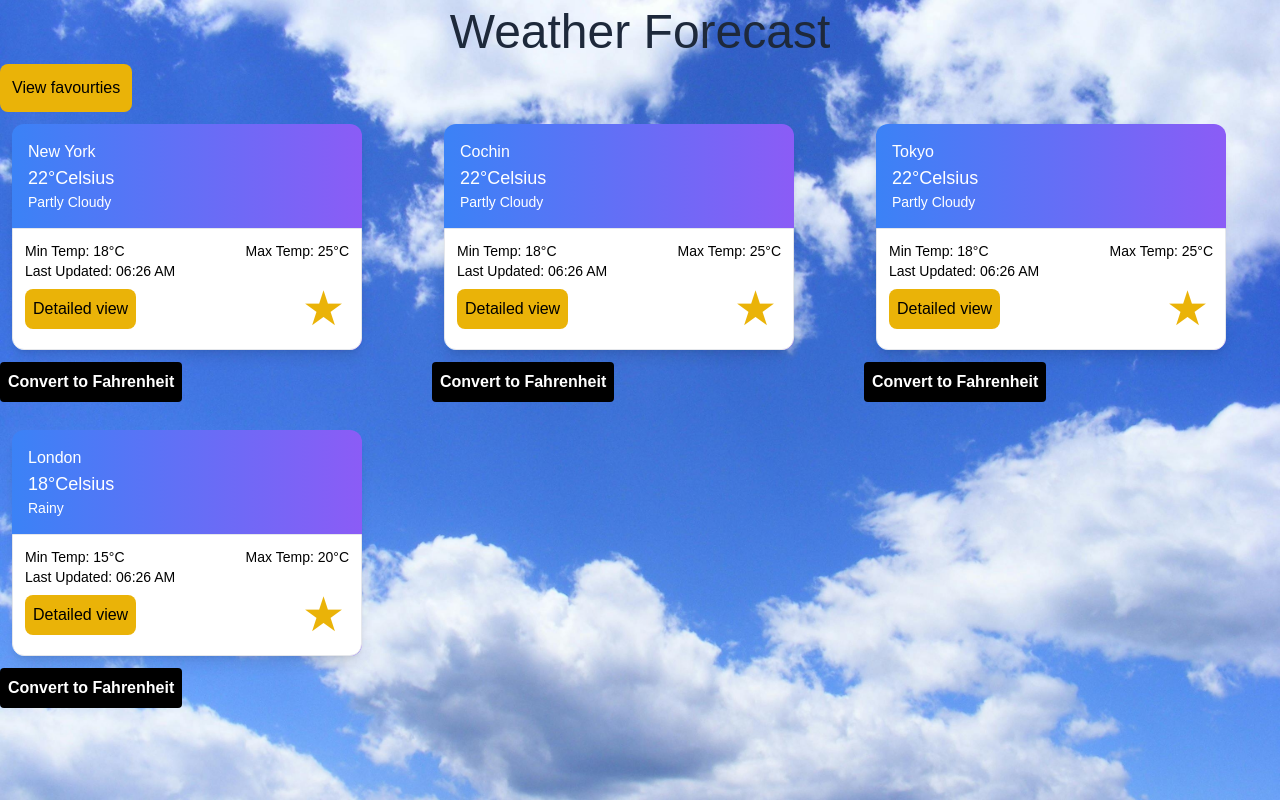
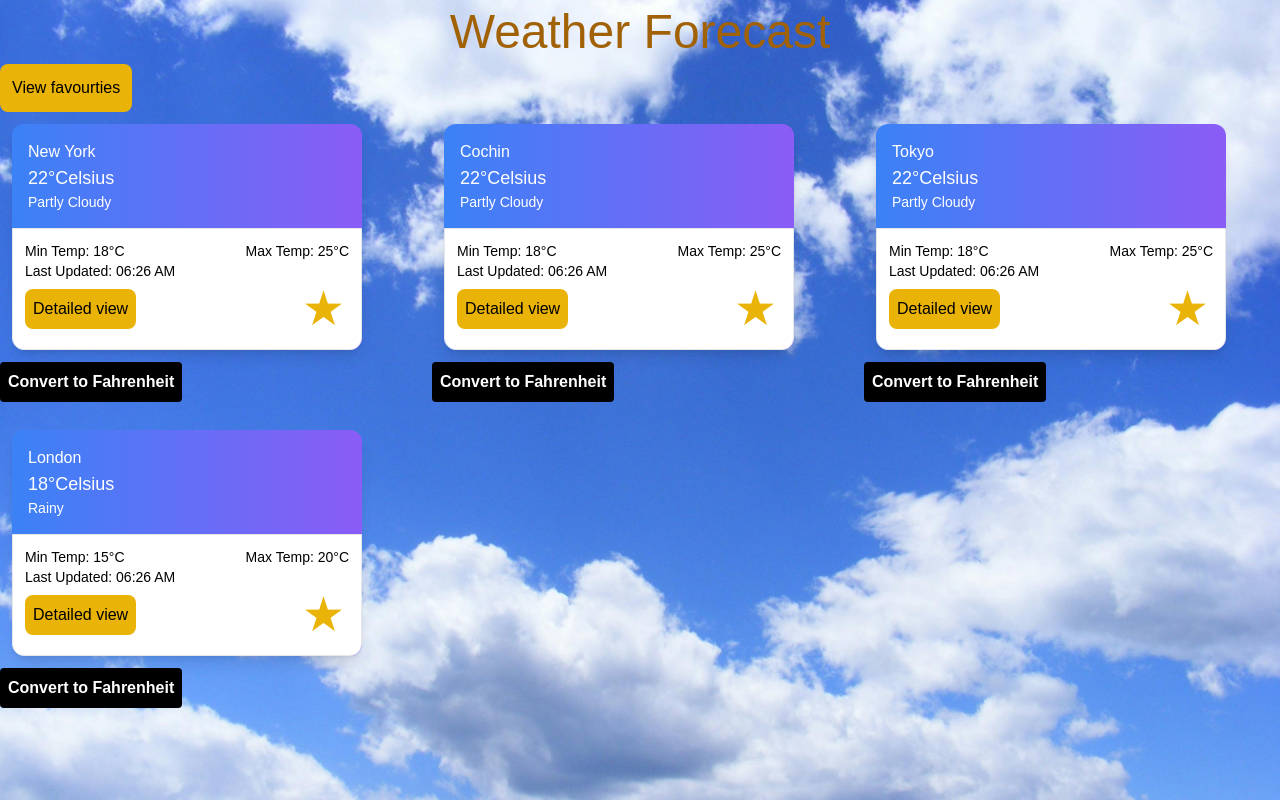
Before and after one commit to sriramEdstem/taskWeatherDashboard, a Next.js app: page / in a window 1280 px wide. Built offline with nearby package versions, Linux system fonts and the light colour scheme.

Commit message:
header color change

```diff
--- a/src/app/layout.tsx
+++ b/src/app/layout.tsx
@@ -28,7 +28,7 @@ export default function RootLayout({
       <body
         className={`${geistSans.variable} ${geistMono.variable} antialiased`}
       >
-        <h1 className="text-center p-2 text-slate-800 text-5xl font-medium">
+        <h1 className="text-center p-2 text-yellow-700 text-5xl font-medium">
           Weather Forecast
         </h1>
         {children}
```
